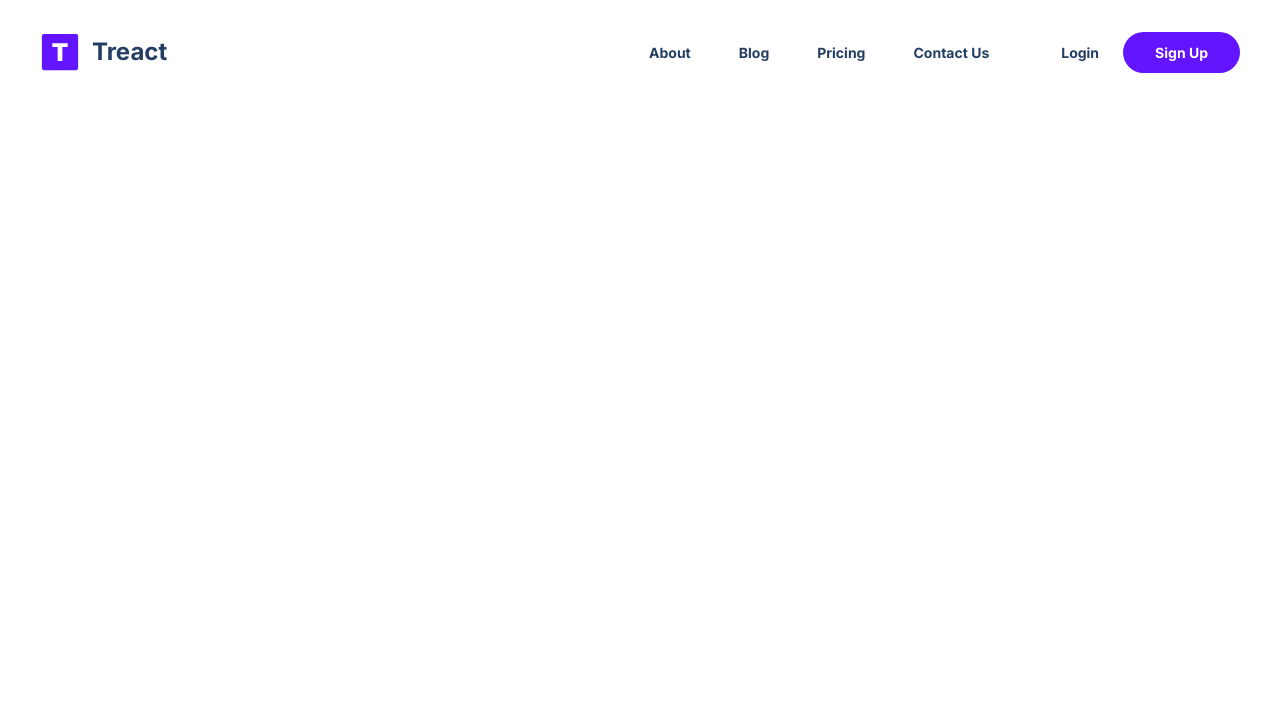
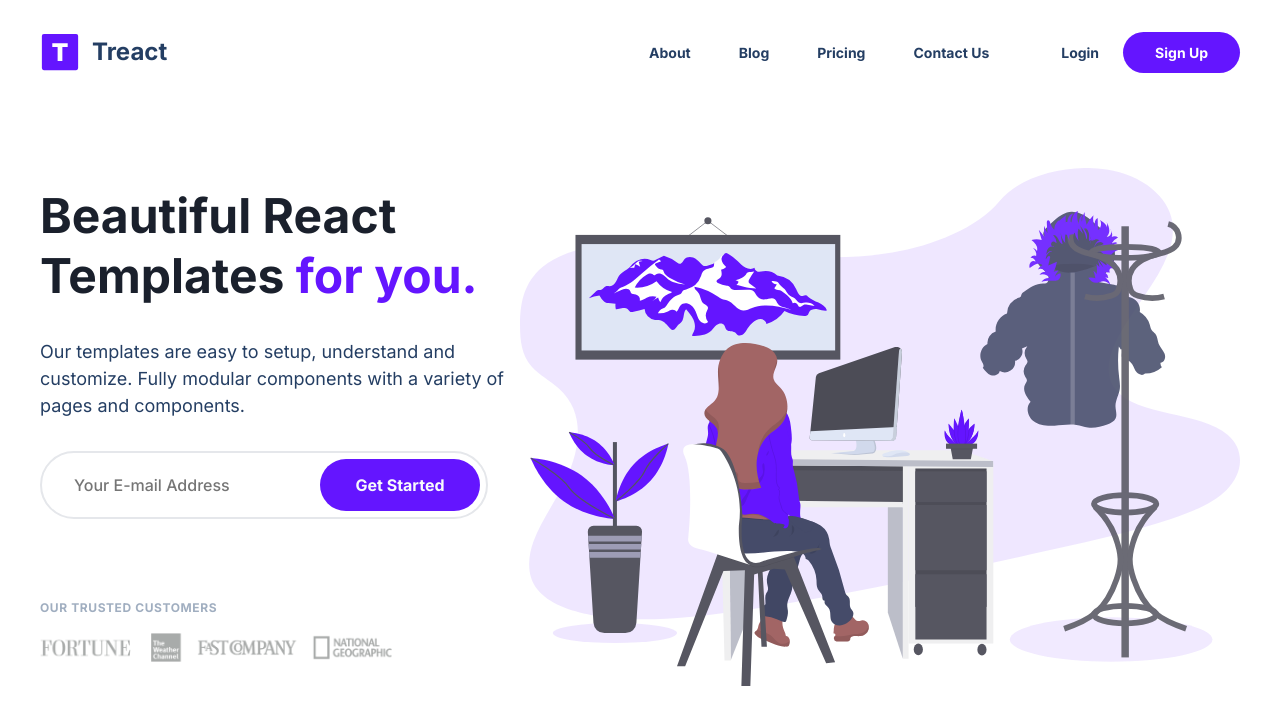
Before and after one commit to charlottelokko/TemplateProject_Treact, a plain HTML site: page index.html in a window 1280 px wide. Drawn offline with Linux system fonts and the light colour scheme.

Commit message:
Landing added

```diff
--- a/index.html
+++ b/index.html
@@ -45,6 +45,27 @@
           </ul>
         </nav>
       </div>
+      <header>
+      <div class="container">
+        <div class="row">
+          <div class="landing__container">
+            <h1 class="landing__title">Beautiful React Templates <span class="purple">for you.</span></span></h1>
+            <p class="landing__para">Our templates are easy to setup, understand and customize. Fully modular components with a variety of pages and components.</p>
+            <div class="landing__email-input">
+              <input type="email" class="landing__email-input--input" placeholder="Your E-mail Address">
+              <button class="landing__email-input--btn">Get Started</button>
+            </div>
+            <div class="landing__customers"></div>
+            <p class="landing__customers--title">OUR TRUSTED CUSTOMERS</p>
+            <img src="./assets/customers.png" alt="" class="landing__customers--img">
+          </div>
+          <figure class="landing__image--figure">
+            <img src="./assets/header.svg" alt="" class="landing__img">
+          </figure>
+        </div>
+      </div>
+    </header>
+
     </section>
   </body>
 </html>
--- a/style.css
+++ b/style.css
@@ -17,10 +17,23 @@ div{
     display: block;
 }
 
+p{
+    display: block;
+}
+
+header{
+    position: relative;
+}
+
+.container{
+    padding: 96px 0;
+}
+
 .row {
     width: 100%;
     max-width: 1200px;
     margin: 0 auto;
+    align-items: center;
 
 }
 
@@ -36,6 +49,10 @@ a {
     color: #243E63;
     font-size: 14px;
     font-weight: bold;
+}
+
+img{
+    width: 100%;
 }
 
 .purple {
@@ -106,3 +123,89 @@ nav {
     background-color: #5512d9;
     text-decoration-line: none;
 }
+
+
+/* LANDING HEADER */
+header .row{
+    display: flex;
+}
+
+.landing__container{
+    width: 40%;
+}
+
+.landing__title{
+    font-size: 48px;
+    color: #1a202c;
+    line-height: 1.25;
+}
+
+.landing__para{
+    font-size: 18px;
+    color: #243E63;
+    margin: 32px 0;
+    line-height: 1.5;
+}
+
+.landing__email-input{
+    position: relative;
+    max-width: 448px;
+    display: flex;
+    align-items: center;
+}
+
+.landing__email-input--input{
+    padding: 22px 0;
+    padding-left: 32px;
+    width: 100%;
+    border-radius: 100px;
+    border: 2px solid #e5e7eb;
+    font-size: 16px;
+    font-weight: 500;
+}
+
+.landing__email-input--btn {
+    position: absolute;
+    right: 0;
+    margin: 8px 8px 8px 0;
+    padding: 14px 0;
+    width: 160px;
+    border-radius: 9999px;
+    border: none;
+    background-color: #6415ff;
+    font-size: 16px;
+    color: #f7fafc;
+    font-weight: bold;
+    box-sizing: content-box;
+    line-height: 1.5;
+}
+
+.landing__customers{
+    margin: 80px 0 0;
+}
+
+.landing__customers--title {
+    font-size: 12px;
+    color: #A0AEC0;
+    font-weight: 700;
+    letter-spacing: 0.05em;
+}
+
+.landing__customers--img {
+    opacity: 0.5;
+    margin-top: 16px;
+    padding-right: 128px;
+}
+
+.landing__image--figure{
+    position: relative;
+    display: flex;
+    width: 60%;
+    max-width: 768px;
+    justify-content: flex-end;
+}
+
+.landing__image{
+    max-width: 100%;
+    width: 100%;
+}
```
Also changed, not shown: assets/customers.png (added), assets/header.svg (added).
